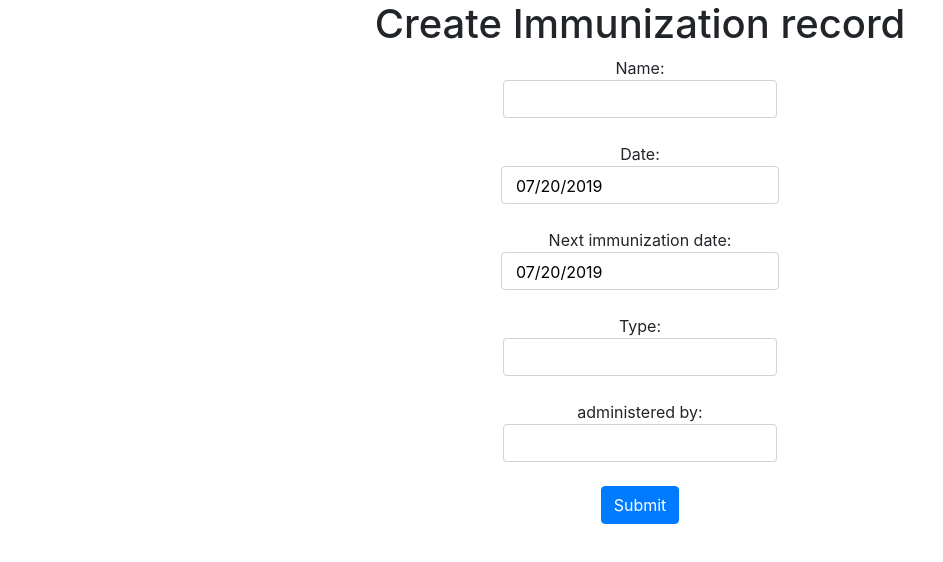
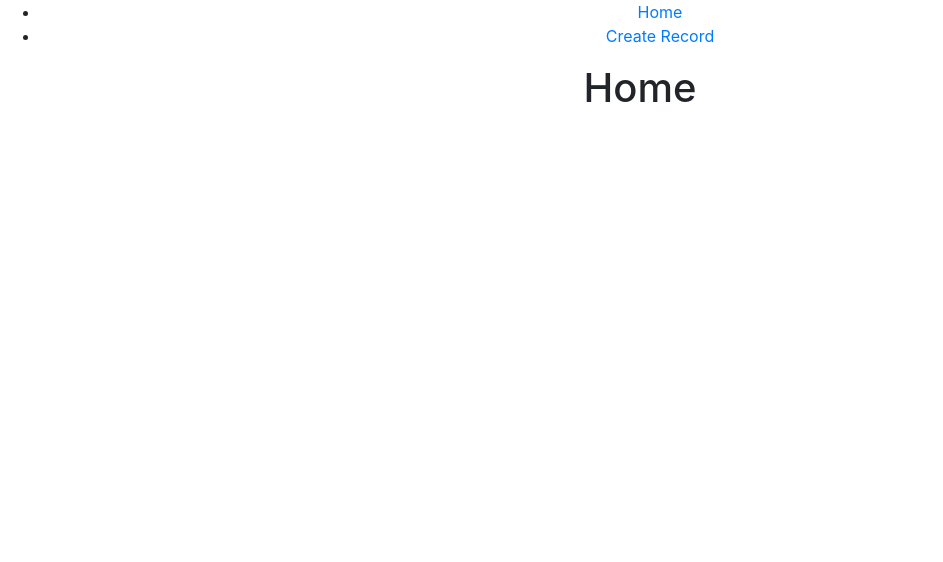
Before and after one commit to veggie-trex/doctor-app, a React (Create React App) app: page / in a window 1280 px wide. Shown: the top 562 px of the page, without its empty margins (0-943 px from the left). Built offline with nearby package versions, Linux system fonts and the light colour scheme.

Commit message:
add routing

```diff
--- a/package.json
+++ b/package.json
@@ -8,6 +8,8 @@
     "react": "^16.8.6",
     "react-datepicker": "^2.8.0",
     "react-dom": "^16.8.6",
+    "react-router": "^5.0.1",
+    "react-router-dom": "^5.0.1",
     "react-scripts": "3.0.1"
   },
   "scripts": {
--- a/src/App.js
+++ b/src/App.js
@@ -1,12 +1,25 @@
 import React from 'react';
 import './App.css';
+import { BrowserRouter as Router, Route, Link } from "react-router-dom";
 
-import CreateRecordView from '../src/components/create-record/CreateRecordView'
+import CreateRecordView from './components/create-record/CreateRecordView'
+import HomeView from './components/home/HomeView'
 
 function App() {
   return (
     <div className="App">
-      <CreateRecordView />
+      <Router>
+        <ul>
+          <li>
+            <Link to="">Home</Link>
+          </li>
+          <li>
+            <Link to="/create-record">Create Record</Link>
+          </li>
+        </ul>
+        <Route exact path="/" component={HomeView} />
+        <Route path="/create-record" component={CreateRecordView} />
+      </Router>
     </div>
   );
 }
--- /dev/null
+++ b/src/components/home/HomeView.jsx
@@ -0,0 +1,11 @@
+import React from 'react';
+
+const Home = () => {
+    return (
+        <div>
+            <h1>Home</h1>
+        </div>
+    )
+}
+
+export default Home;
```
Also changed, not shown: 1 other file (tests, documents, lock files or other folders).
